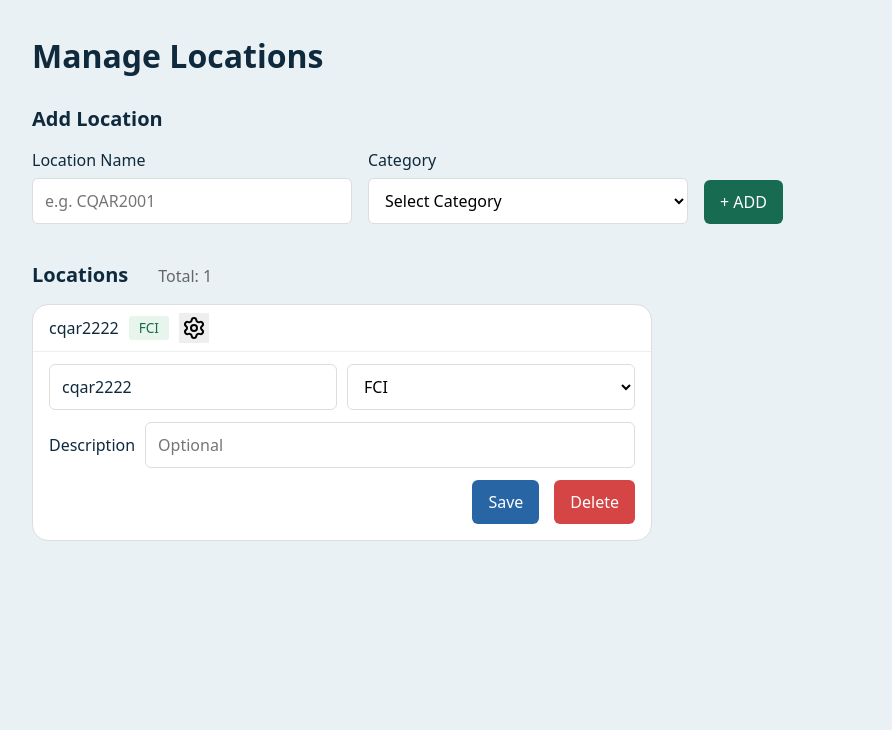
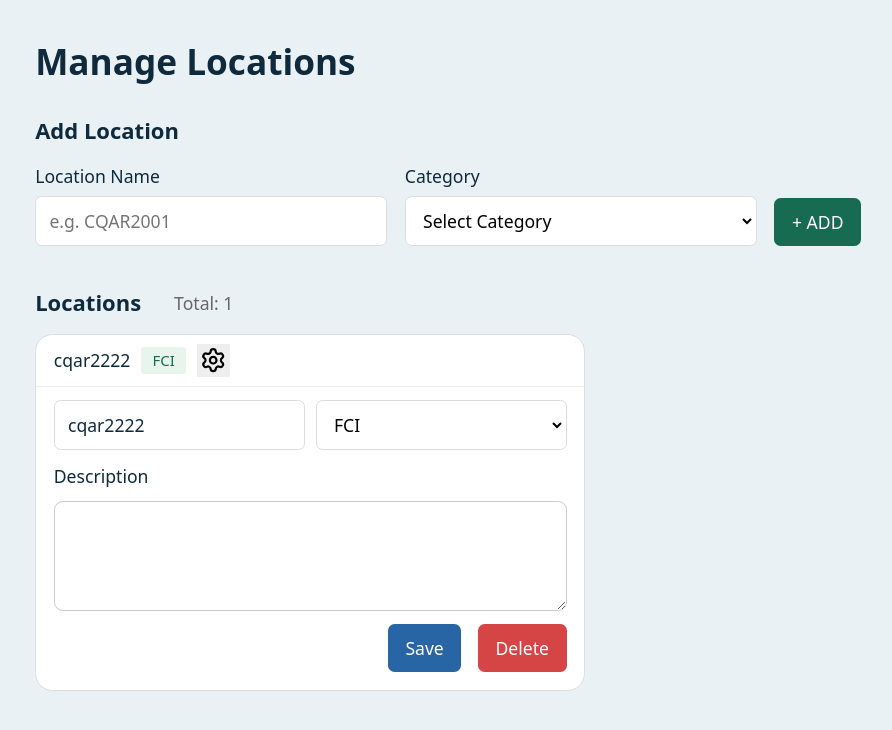
Before and after one commit to yaohom0602/MiniIT, a Flask app: page /manage_locations in a window 1280 px wide, after a click that opens the changed part. Shown: the part 56-786 px from the top of the page, without its empty margins (0-892 px from the left). Run offline with Flask 3, Linux system fonts and the light colour scheme; data comes from the database, SQL or seed files in the repository; both versions use the stored data as it was after the commit.

Commit message:
fixed description

```diff
--- a/static/style.css
+++ b/static/style.css
@@ -114,7 +114,8 @@ button, input { font: inherit; color: inherit; }
 
 .manage-container {
     width: 100%;
-    padding: 32px;            /* left-aligned, full width: no auto margins */
+    padding: 32px;
+    zoom:1.1;
 }
 
 .manage-container h1 { margin: 0 0 24px; }
@@ -197,7 +198,7 @@ button, input { font: inherit; color: inherit; }
 
 .location-chip[open] {
     flex-basis: 100%;              /* open chip takes its own row */
-    max-width: 620px;
+    max-width: 500px;
     border-radius: 16px;
 }
 
@@ -256,6 +257,23 @@ button, input { font: inherit; color: inherit; }
 .edit-row input,
 .edit-row select { flex: 1; min-width: 0; }
 
+.edit-row .description-row{
+  flex-direction: column;
+  align-items:flex-start;
+  width:80%;
+  margin: 0 auto;
+}
+.edit-row textarea{
+  width: 100%;
+  resize: vertical;
+  min-height: 100px;
+  padding: 10px;
+  font-family: inherit;
+  font-size: 14px;
+  border: 1px solid #ccc;
+  border-radius: 8px;
+  box-sizing: border-box;
+}
 .edit-actions { display: flex; margin-left: auto; gap: 15px; }
 
 /* ---------- Mobile: panel stacks above the map ---------- */
--- a/templates/manage_locations.html
+++ b/templates/manage_locations.html
@@ -105,12 +105,13 @@
                             </select>
                         </div>
 
-                        <div class="edit-row">
+                        <div class="edit-row description-row">
                             <label for="desc-{{ location['id'] }}">Description</label>
-                            <input type="text" id="desc-{{ location['id'] }}"
+                            <textarea
+                                id="desc-{{ location['id'] }}"
                                 name="location_description"
-                                value="{{ location['description'] or '' }}"
-                                placeholder="Optional">
+                                rows="4"
+                                placeholder="Optional">{{ location['description'] or '' }} </textarea>
                         </div>
 
                         <div class="edit-actions">
```
Also changed, not shown: locations.db. Lines whose indentation alone changed are shown as unchanged.
